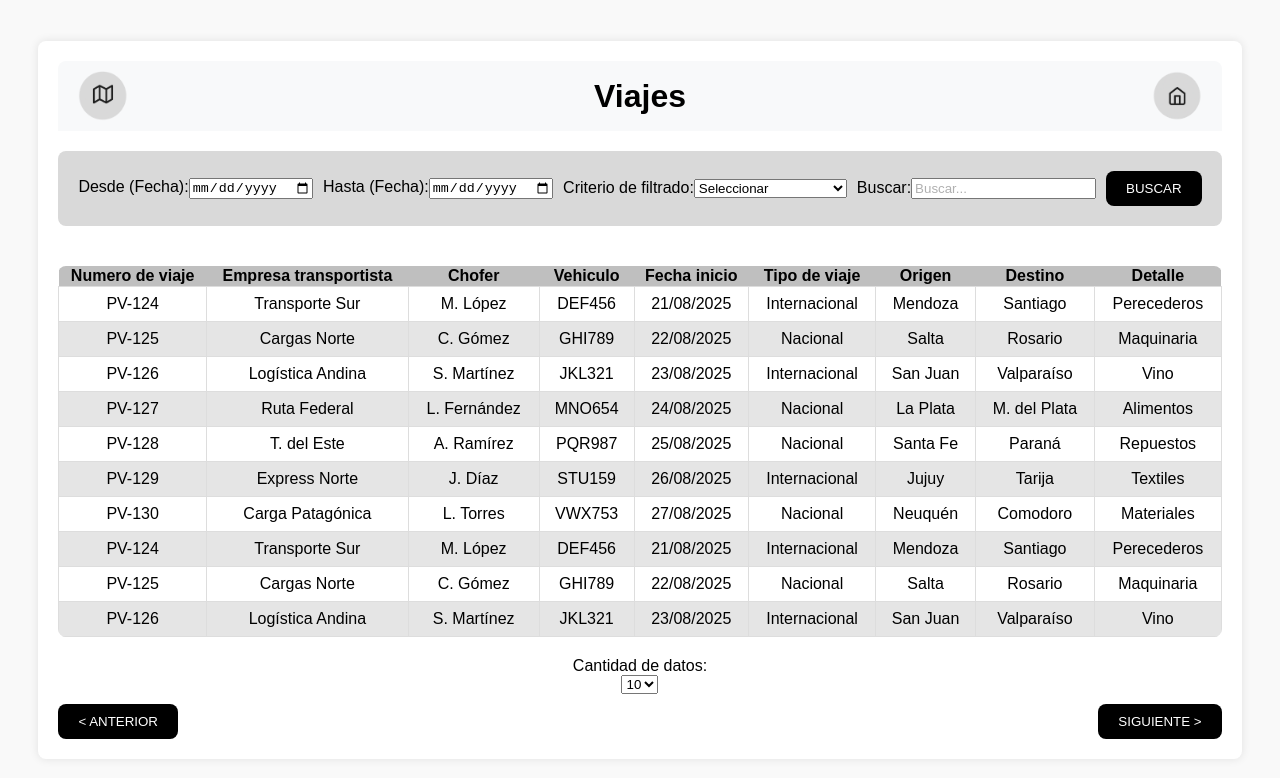
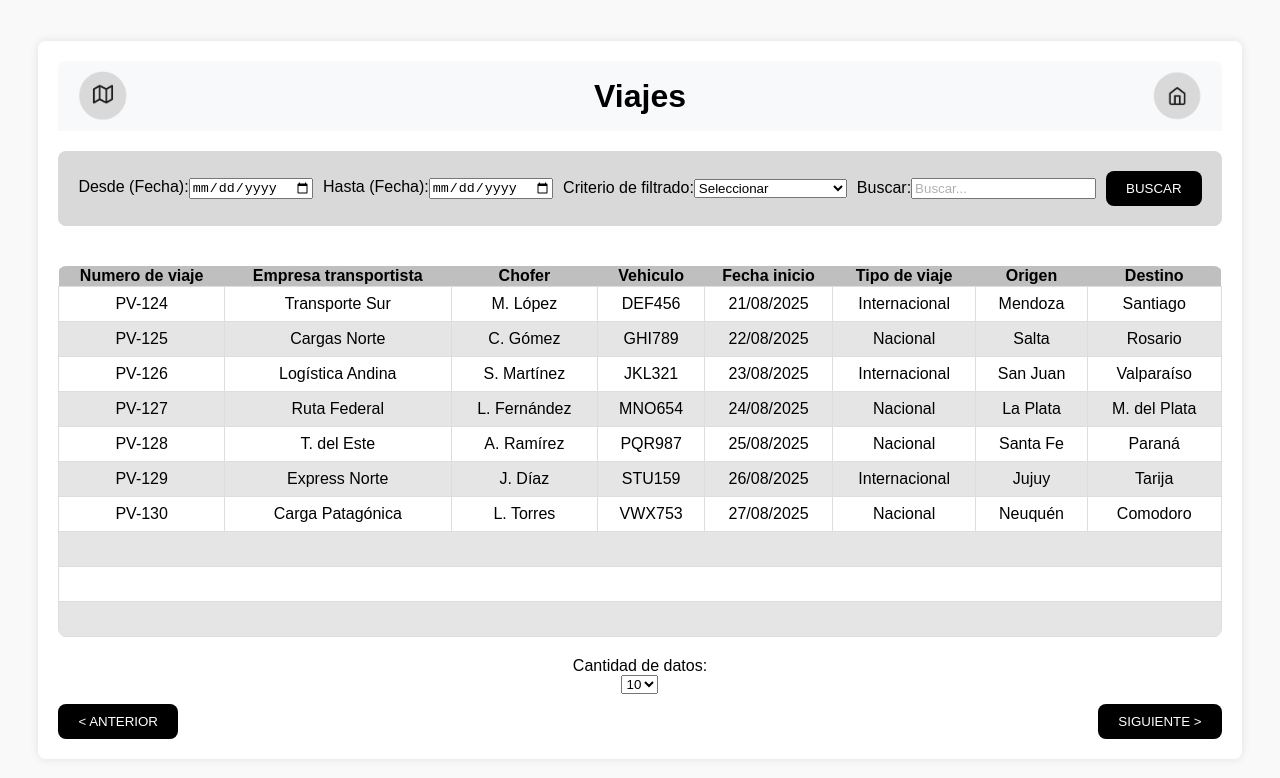
Before and after one commit to DesApp-2025c1-Grupo-4/DesApp-2025c1-Grupo4-Front-end, a React (Vite) app: page / in a window 1280 px wide. Shown: the top 778 px of the page. Built offline with nearby package versions, Linux system fonts and the light colour scheme.

Commit message:
Acomodo de elementos y correcciones

```diff
--- a/src/App.jsx
+++ b/src/App.jsx
@@ -1,7 +1,7 @@
 import React, { useState } from 'react';
-import Header from './components/Header';
-import FilterSection from './components/FilterSection';
-import TripTable from './components/TripTable';
+import Header from './components/ListadoDeViajes/HeaderListadoDeViajes';
+import FilterSection from './components/ListadoDeViajes/FilterSection';
+import TripTable from './components/ListadoDeViajes/TripTable';
 import './index.css';
 
 const App = () => {
--- a/src/AppRouter.jsx
+++ b/src/AppRouter.jsx
@@ -1,7 +1,8 @@
 import React from 'react';
 import { BrowserRouter as Router, Route, Routes } from 'react-router-dom';
 import App from './App';
-import NewPage from '../src/components/NewPage'
+import NewPage from './components/Home/Home';
+import RegistroViajes from './components/RegistroViajes/RegistroViajes';
 
 const AppRoutes = () => {
   return (
@@ -9,7 +10,8 @@ const AppRoutes = () => {
       <Routes>
         <Route path="/" element={<App />} />
         <Route path="/newpage" element={<NewPage />} />
-        <Route path="/newpage" element={<NewPage />} />
+        <Route path="/registro-viajes" element={<RegistroViajes />} />
+        {/* Añade la nueva ruta */}
       </Routes>
     </Router>
   );
--- a/src/components/Header.jsx
+++ /dev/null
@@ -1,44 +0,0 @@
-import React from 'react';
-import { useNavigate } from 'react-router-dom';
-import logo1 from '../assets/logo1.png';
-import logo2 from '../assets/logo2.png';
-
-const Header = () => {
-  const navigate = useNavigate();
-
-  const handleLogo1Click = () => {
-    alert('Logo 1 clickeado');
-  };
-
-  const handleLogo2Click = () => {
-    navigate('/newpage');
-  };
-
-  return (
-    <header style={styles.header}>
-      <img src={logo1} alt="Logo 1" style={styles.logo} onClick={handleLogo1Click} />
-      <h1 style={styles.title}>Viajes</h1>
-      <img src={logo2} alt="Logo 2" style={styles.logo} onClick={handleLogo2Click} />
-    </header>
-  );
-};
-
-const styles = {
-  header: {
-    display: 'flex',
-    justifyContent: 'space-between',
-    alignItems: 'center',
-    padding: '10px 20px',
-    backgroundColor: '#f8f9fa',
-  },
-  logo: {
-    width: '50px',
-    height: '50px',
-    cursor: 'pointer',
-  },
-  title: {
-    margin: 0,
-  },
-};
-
-export default Header;
--- /dev/null
+++ b/src/components/Home/Home.jsx
@@ -0,0 +1,12 @@
+import React from 'react';
+
+const Home = () => {
+  return (
+    <div>
+      <h2>HOME</h2>
+      <p>Próxima a ser desarrollada</p>
+    </div>
+  );
+};
+
+export default Home;
--- /dev/null
+++ b/src/components/ListadoDeViajes/HeaderListadoDeViajes.jsx
@@ -0,0 +1,27 @@
+import React from 'react';
+import { useNavigate } from 'react-router-dom';
+import logo1 from '../../assets/logo1.png';
+import logo2 from '../../assets/logo2.png';
+import '../../index.css';
+
+const HeaderListadoDeViajes = () => {
+  const navigate = useNavigate();
+
+  const handleLogo1Click = () => {
+    navigate('/registro-viajes');
+  };
+
+  const handleLogo2Click = () => {
+    navigate('/newpage');
+  };
+
+  return (
+    <header className="header">
+      <img src={logo1} alt="Logo 1" className="logo" onClick={handleLogo1Click} />
+      <h1 className="title">Viajes</h1>
+      <img src={logo2} alt="Logo 2" className="logo" onClick={handleLogo2Click} />
+    </header>
+  );
+};
+
+export default HeaderListadoDeViajes;
--- a/src/components/TripTable.jsx
+++ b/src/components/ListadoDeViajes/TripTable.jsx
@@ -4,61 +4,32 @@ const TripTable = ({ filters, onFilterChange }) => {
   const trips = [
     {
       numero: 'PV-124', empresa: 'Transporte Sur', chofer: 'M. López', vehiculo: 'DEF456',
-    fechaInicio: '2025-08-21', tipo: 'Internacional', origen: 'Mendoza', destino: 'Santiago', detalle: 'Perecederos'
+      fechaInicio: '2025-08-21', tipo: 'Internacional', origen: 'Mendoza', destino: 'Santiago'
     },
     {
       numero: 'PV-125', empresa: 'Cargas Norte', chofer: 'C. Gómez', vehiculo: 'GHI789',
-    fechaInicio: '2025-08-22', tipo: 'Nacional', origen: 'Salta', destino: 'Rosario', detalle: 'Maquinaria'
+      fechaInicio: '2025-08-22', tipo: 'Nacional', origen: 'Salta', destino: 'Rosario'
     },
     {
       numero: 'PV-126', empresa: 'Logística Andina', chofer: 'S. Martínez', vehiculo: 'JKL321',
-    fechaInicio: '2025-08-23', tipo: 'Internacional', origen: 'San Juan', destino: 'Valparaíso', detalle: 'Vino'
+      fechaInicio: '2025-08-23', tipo: 'Internacional', origen: 'San Juan', destino: 'Valparaíso'
     },
     {
       numero: 'PV-127', empresa: 'Ruta Federal', chofer: 'L. Fernández', vehiculo: 'MNO654',
-    fechaInicio: '2025-08-24', tipo: 'Nacional', origen: 'La Plata', destino: 'M. del Plata', detalle: 'Alimentos'
+      fechaInicio: '2025-08-24', tipo: 'Nacional', origen: 'La Plata', destino: 'M. del Plata'
     },
     {
       numero: 'PV-128', empresa: 'T. del Este', chofer: 'A. Ramírez', vehiculo: 'PQR987',
-    fechaInicio: '2025-08-25', tipo: 'Nacional', origen: 'Santa Fe', destino: 'Paraná', detalle: 'Repuestos'
+      fechaInicio: '2025-08-25', tipo: 'Nacional', origen: 'Santa Fe', destino: 'Paraná'
     },
     {
       numero: 'PV-129', empresa: 'Express Norte', chofer: 'J. Díaz', vehiculo: 'STU159',
-    fechaInicio: '2025-08-26', tipo: 'Internacional', origen: 'Jujuy', destino: 'Tarija', detalle: 'Textiles'
+      fechaInicio: '2025-08-26', tipo: 'Internacional', origen: 'Jujuy', destino: 'Tarija'
     },
     {
       numero: 'PV-130', empresa: 'Carga Patagónica', chofer: 'L. Torres', vehiculo: 'VWX753',
-    fechaInicio: '2025-08-27', tipo: 'Nacional', origen: 'Neuquén', destino: 'Comodoro', detalle: 'Materiales'
-    },
-    {
-    numero: 'PV-124', empresa: 'Transporte Sur', chofer: 'M. López', vehiculo: 'DEF456',
-    fechaInicio: '2025-08-21', tipo: 'Internacional', origen: 'Mendoza', destino: 'Santiago', detalle: 'Perecederos'
-    },
-    {
-    numero: 'PV-125', empresa: 'Cargas Norte', chofer: 'C. Gómez', vehiculo: 'GHI789',
-    fechaInicio: '2025-08-22', tipo: 'Nacional', origen: 'Salta', destino: 'Rosario', detalle: 'Maquinaria'
-    },
-    {
-    numero: 'PV-126', empresa: 'Logística Andina', chofer: 'S. Martínez', vehiculo: 'JKL321',
-    fechaInicio: '2025-08-23', tipo: 'Internacional', origen: 'San Juan', destino: 'Valparaíso', detalle: 'Vino'
-    },
-    {
-    numero: 'PV-127', empresa: 'Ruta Federal', chofer: 'L. Fernández', vehiculo: 'MNO654',
-    fechaInicio: '2025-08-24', tipo: 'Nacional', origen: 'La Plata', destino: 'M. del Plata', detalle: 'Alimentos'
-    },
-    {
-    numero: 'PV-128', empresa: 'T. del Este', chofer: 'A. Ramírez', vehiculo: 'PQR987',
-    fechaInicio: '2025-08-25', tipo: 'Nacional', origen: 'Santa Fe', destino: 'Paraná', detalle: 'Repuestos'
-    },
-    {
-    numero: 'PV-129', empresa: 'Express Norte', chofer: 'J. Díaz', vehiculo: 'STU159',
-    fechaInicio: '2025-08-26', tipo: 'Internacional', origen: 'Jujuy', destino: 'Tarija', detalle: 'Textiles'
-    },
-    {
-    numero: 'PV-130', empresa: 'Carga Patagónica', chofer: 'L. Torres', vehiculo: 'VWX753',
-    fechaInicio: '2025-08-27', tipo: 'Nacional', origen: 'Neuquén', destino: 'Comodoro', detalle: 'Materiales'
+      fechaInicio: '2025-08-27', tipo: 'Nacional', origen: 'Neuquén', destino: 'Comodoro'
     }
-
   ];
 
   const [currentPage, setCurrentPage] = useState(1);
@@ -114,7 +85,6 @@ const TripTable = ({ filters, onFilterChange }) => {
             <th>Tipo de viaje</th>
             <th>Origen</th>
             <th>Destino</th>
-            <th>Detalle</th>
           </tr>
         </thead>
         <tbody>
@@ -128,12 +98,11 @@ const TripTable = ({ filters, onFilterChange }) => {
               <td>{trip.tipo}</td>
               <td>{trip.origen}</td>
               <td>{trip.destino}</td>
-              <td>{trip.detalle}</td>
             </tr>
           ))}
           {displayedTrips.length < tripsPerPage && Array.from({ length: tripsPerPage - displayedTrips.length }).map((_, index) => (
             <tr key={`empty-${index}`}>
-              <td colSpan="9">&nbsp;</td>
+              <td colSpan="8">&nbsp;</td>
             </tr>
           ))}
         </tbody>
--- a/src/components/NewPage.jsx
+++ /dev/null
@@ -1,12 +0,0 @@
-import React from 'react';
-
-const NewPage = () => {
-  return (
-    <div>
-      <h2>Nueva Página</h2>
-      <p>Esta es la nueva página a la que redirige el botón.</p>
-    </div>
-  );
-};
-
-export default NewPage;
--- /dev/null
+++ b/src/components/RegistroViajes/RegistroViajes.jsx
@@ -0,0 +1,19 @@
+import React from 'react';
+
+const RegistroViajes = () => {
+  return (
+    <div style={styles.container}>
+      <h1>Registro de viajes</h1>
+      <p>Próxima a ser desarrollada</p>
+    </div>
+  );
+};
+
+const styles = {
+  container: {
+    textAlign: 'center',
+    marginTop: '50px',
+  },
+};
+
+export default RegistroViajes;
--- a/src/index.css
+++ b/src/index.css
@@ -157,3 +157,21 @@ nav button {
 .navigation button:hover {
   background-color: #000000;
 }
+
+.header {
+  display: flex;
+  justify-content: space-between;
+  align-items: center;
+  padding: 10px 20px;
+  background-color: #f8f9fa;
+}
+
+.logo {
+  width: 50px;
+  height: 50px;
+  cursor: pointer;
+}
+
+.title {
+  margin: 0;
+}
```
Also changed, not shown: src/components/ListadoDeViajes/FilterSection.jsx (renamed from src/components/FilterSection.jsx). Lines whose indentation alone changed are shown as unchanged.
